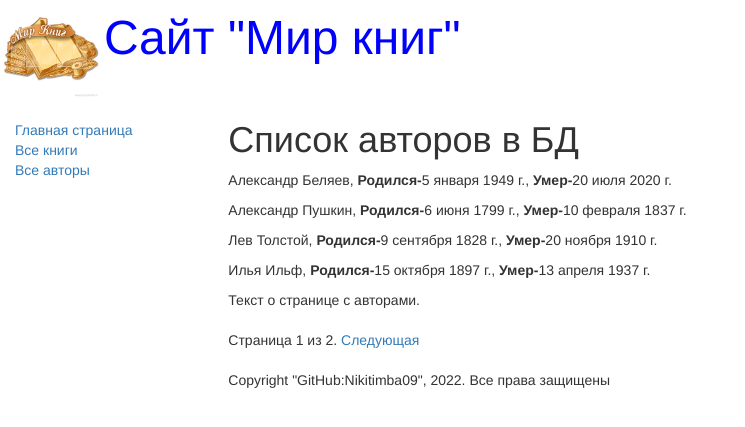
After one commit to Nikitimba09/Django_books, a Django app: page /authors/ in a window 1280 px wide. The commit adds this page. Shown: the top 427 px of the page, without its empty margins (0-745 px from the left). Run offline with Django 4.2, Linux system fonts and the light colour scheme; data comes from the database, SQL or seed files in the repository; both versions use the stored data as it was after the commit; some libraries are stand-ins or nearby versions.

Commit message:
Add page about authors

```diff
--- a/WebBooks/urls.py
+++ b/WebBooks/urls.py
@@ -23,5 +23,6 @@ urlpatterns = [
     path('admin/', admin.site.urls),
     re_path(r'^books/$', views.BookListView.as_view(), name='books'),
     re_path(r'^books/(?P<pk>\d+)$', views.BookDetailView.as_view(),
-            name='book-detail')
+            name='book-detail'),
+    re_path(r'^authors/$', views.AuthorListView.as_view(), name='authors'),
 ]
--- a/catalog/templates/base_generic.html
+++ b/catalog/templates/base_generic.html
@@ -23,15 +23,34 @@
                 <ul class="sidebar-nav">
                     <li><a href="{% url 'home' %}">Главная страница</a></li>
                     <li><a href="{% url 'books' %}">Все книги</a></li>
-                    <li><a href=""></a>Все авторы</li>
+                    <li><a href="{% url 'authors' %}">Все авторы</a></li>
                 </ul>
                 {% endblock %}
             </div>
             <div class="col-sm-10 ">
                 {% block content %} {% endblock %}
+
+            {% block pagination %}
+                {% if is_paginated %}
+                    <div class="pagination">
+                        <span class="page-links">
+                            {% if page_obj.has_previous %}
+                                <a href="{{ request.path }}?page={{page_obj.previous_page_number }}">Предыдущая</a>
+                            {% endif %}
+                        <span class="page-current">
+                            Страница {{ page_obj.number }} из {{ page_obj.paginator.num_pages }}.
+                        </span>
+                            {% if page_obj.has_next %}
+                                <a href="{{ request.path }}?page={{page_obj.next_page_number }}">Следующая</a>
+                            {% endif %}
+                        </span>
+                    </div>
+  {% endif %}
+{% endblock %}
+
                 {% block footer %}
                     {% block copyright %}
-                <p>Copyright ООО "Люди и книги", 2022. Все права защищены</p>
+                <p>Copyright "GitHub:Nikitimba09", 2022. Все права защищены</p>
                     {% endblock %}
                 {% endblock %}
 
--- /dev/null
+++ b/catalog/templates/catalog/author_list.html
@@ -0,0 +1,19 @@
+{% extends "base_generic.html" %}
+
+{% block content %}
+    <h1>Список авторов в БД</h1>
+
+   {% if author_list %}
+       {% for author in author_list.all %}
+        <p>{{ author.first_name}}  {{author.last_name}},
+           <strong>Родился-</strong>{{author.date_of_birth}},
+           <strong>Умер-</strong>{{author.date_of_death}}</p>
+      {% endfor %}
+   {% else %}
+      <p>В базе данных нет авторов</p>
+    {% endif %}
+
+    <div class = "text">
+        Текст о странице с авторами.
+    </div>
+{% endblock %}
--- a/catalog/templates/catalog/book_detail.html
+++ b/catalog/templates/catalog/book_detail.html
@@ -3,7 +3,7 @@
 {% block content %}
   <h1>Название книги: {{ book.title }}</h1>
 
-  <p><strong>Жанр:</strong> {{ book.genre }}</p>
+  <p><strong>Жанр:</strong> ({{ book.genre }})</p>
   <p><strong>Аннотация:</strong> {{ book.summary }}</p>
   <p><strong>ISBN:</strong> {{ book.isbn }}</p>
   <p><strong>Язык:</strong> {{ book.language }}</p>
--- a/catalog/views.py
+++ b/catalog/views.py
@@ -27,8 +27,13 @@ def index(request):
 
 class BookListView(generic.ListView):
     model = Book
+    paginate_by = 3
 
 
 class BookDetailView(generic.DetailView):
     model = Book
-    paginate_by = 3
+
+
+class AuthorListView(generic.ListView):
+    model = Author
+    paginate_by = 4
```
Also changed, not shown: db.sqlite3.
